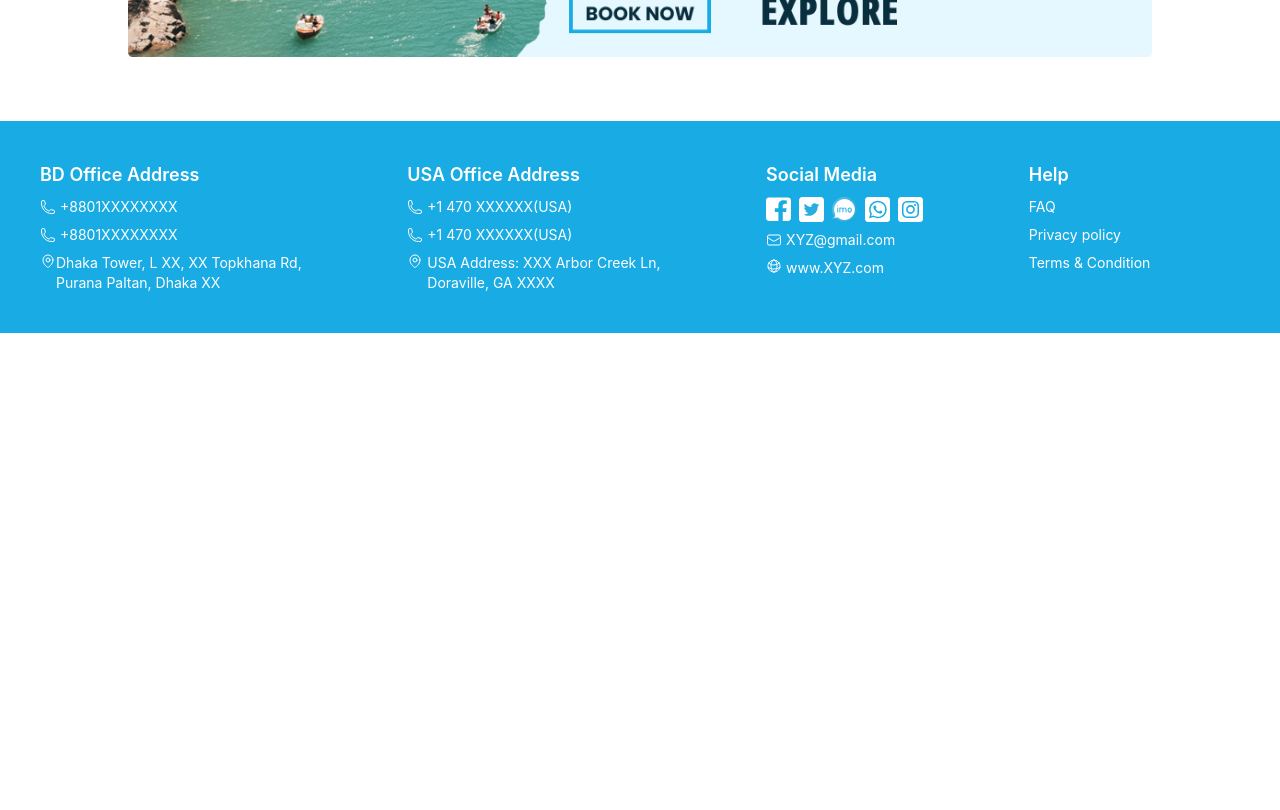
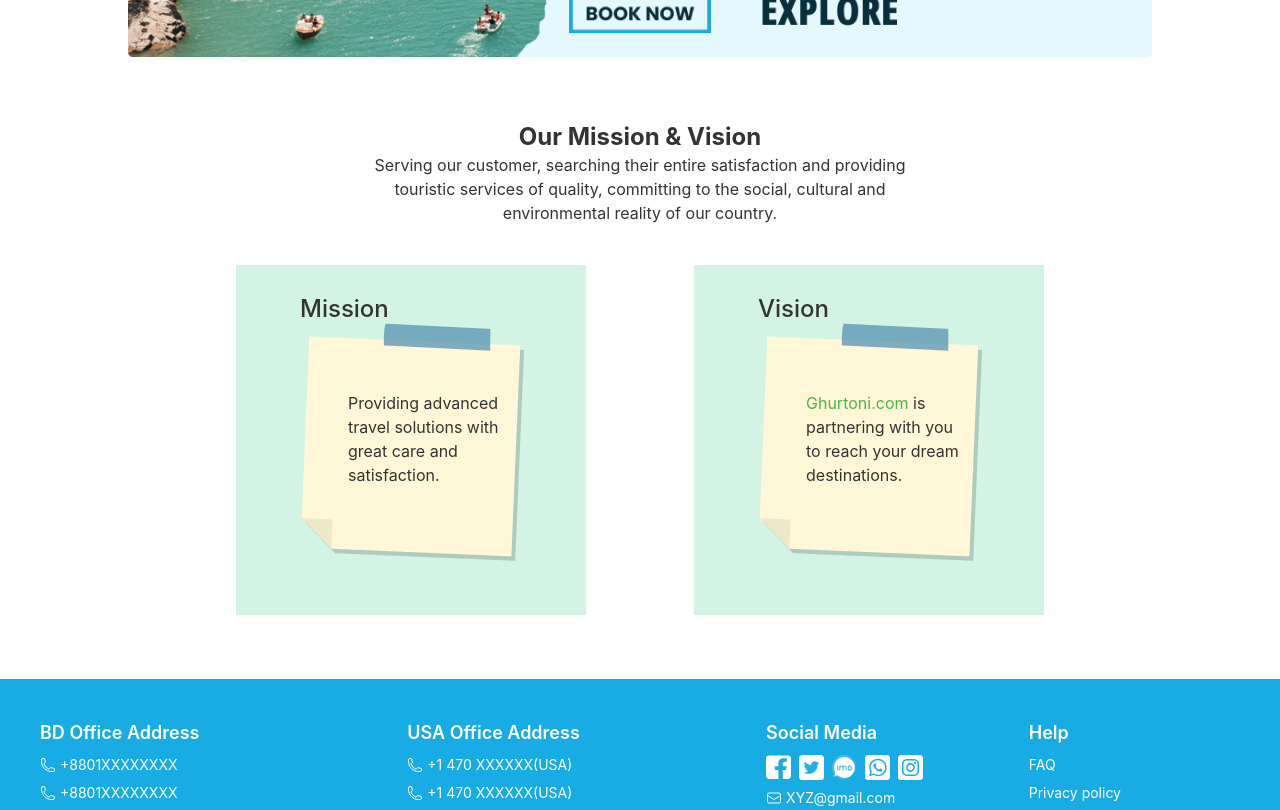
Before and after one commit to hasanshanto01/flight-website, a React (Create React App) app: page / in a window 1280 px wide. Shown: the part 740-1550 px from the top of the page. Before the commit the page ends 1073 px from the top, so only its background shows below. Built offline with nearby package versions, Linux system fonts and the light colour scheme.

Commit message:
mission&vision section added

```diff
--- a/src/Pages/Home/Home/Home.js
+++ b/src/Pages/Home/Home/Home.js
@@ -1,10 +1,12 @@
 import React from 'react';
 import AgencyBanner from '../AgencyBanner/AgencyBanner';
+import MissionAndVision from '../MissionAndVision/MissionAndVision';
 
 const Home = () => {
     return (
         <div className='w-4/5 mx-auto'>
             <AgencyBanner></AgencyBanner>
+            <MissionAndVision></MissionAndVision>
         </div>
     );
 };
--- /dev/null
+++ b/src/Pages/Home/MissionAndVision/MissionAndVision.js
@@ -0,0 +1,35 @@
+import React from 'react';
+import cardImg from '../../../Assests/card-board.png';
+
+const MissionAndVision = () => {
+    return (
+        <div className='my-16'>
+            <div className='text-center mb-10'>
+                <h2 className='text-2xl font-bold'>Our Mission &  Vision</h2>
+                <p>Serving our customer, searching their entire satisfaction and providing <br />
+                    touristic services of quality, committing to the social, cultural and <br />
+                    environmental reality of our country.</p>
+            </div>
+            <div className='flex justify-evenly'>
+                <div className='w-[350px] h-[350px] relative'>
+                    <p className='text-2xl font-medium absolute top-7 left-16'>Mission</p>
+                    <img src={cardImg} alt="" />
+                    <p className='absolute left-28 bottom-32'>Providing advanced<br />
+                        travel solutions with<br />
+                        great care and<br />
+                        satisfaction.</p>
+                </div>
+                <div className='w-[350px] h-[350px] relative'>
+                    <p className='text-2xl font-medium absolute top-7 left-16'>Vision </p>
+                    <img src={cardImg} alt="" />
+                    <p className='absolute left-28 bottom-32'><span className='text-primary'>Ghurtoni.com</span> is<br />
+                        partnering with you<br />
+                        to reach your dream<br />
+                        destinations.</p>
+                </div>
+            </div>
+        </div>
+    );
+};
+
+export default MissionAndVision;
```
Also changed, not shown: src/Assests/card-board.png (added).
